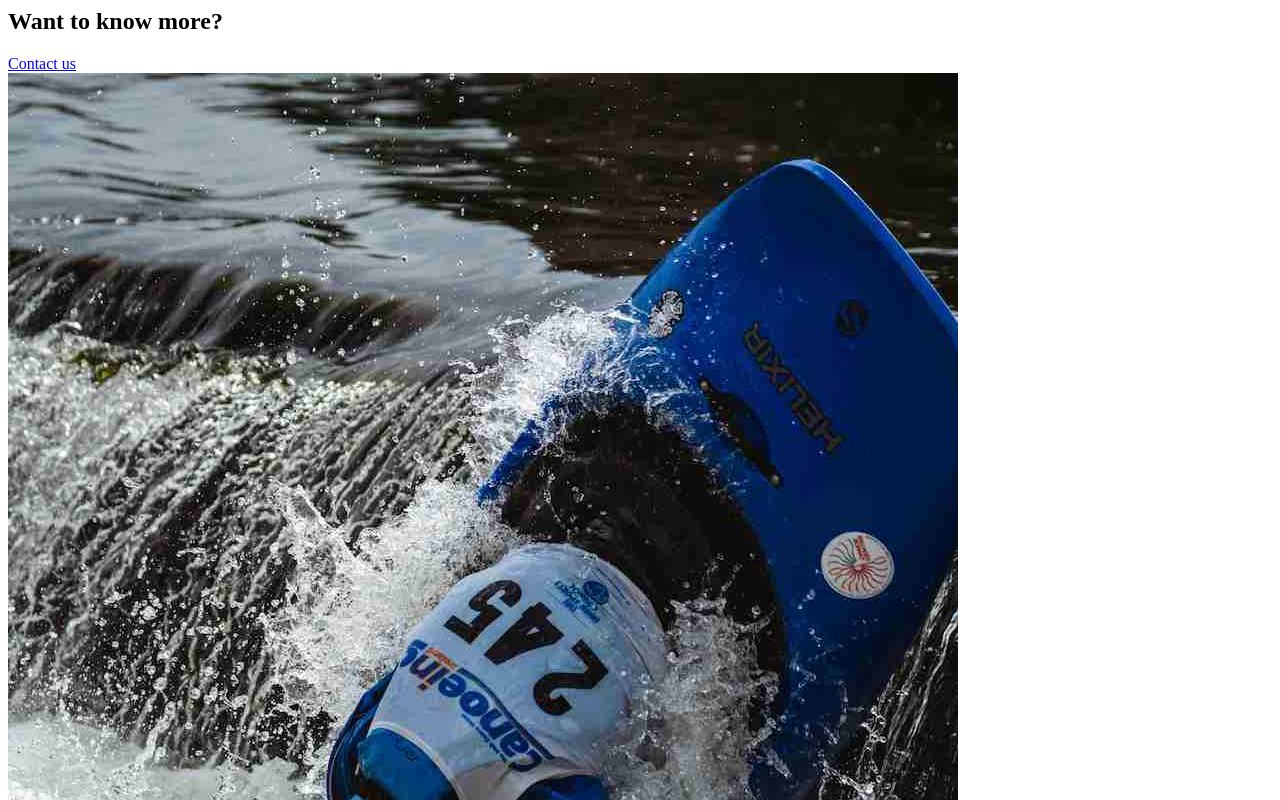
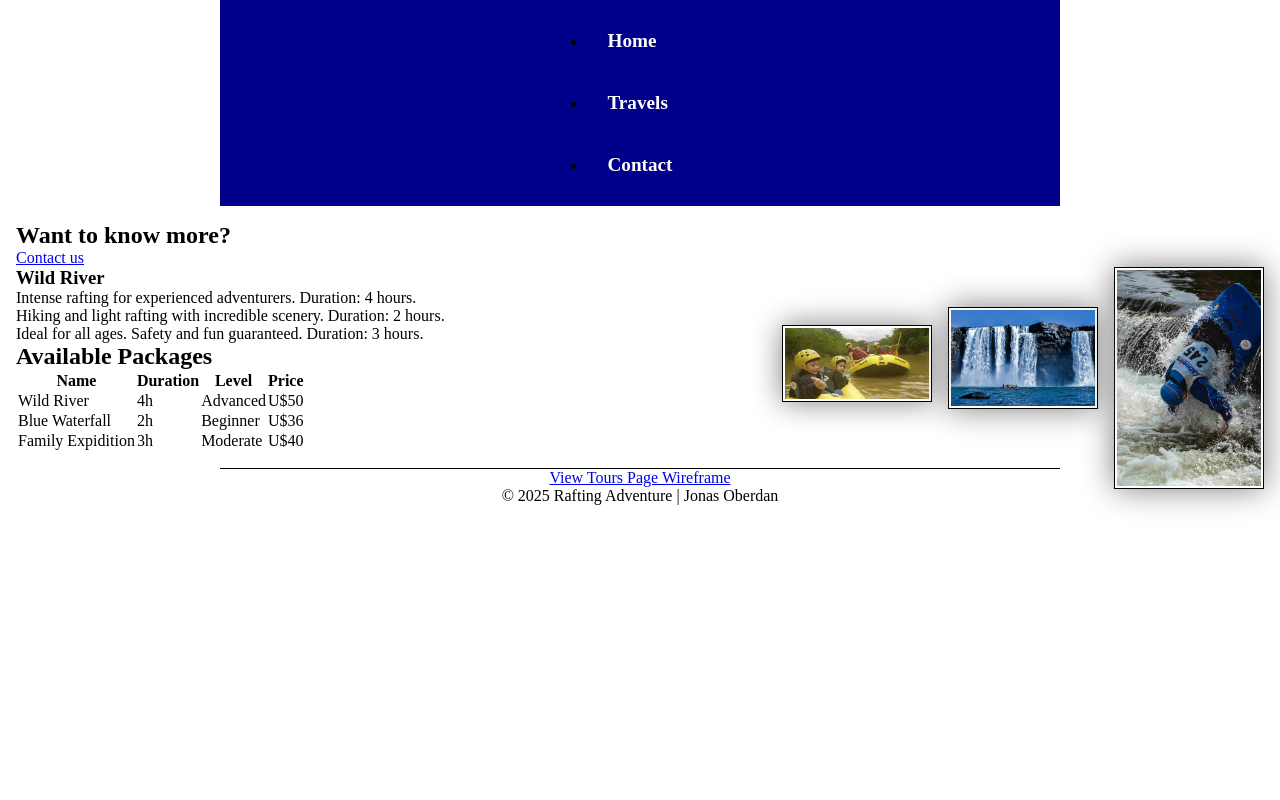
Before and after one commit to joberdan88/wdd130, a plain HTML site: page wwr/trips.html in a window 1280 px wide. Shown: the top 800 px of the page. Drawn offline with Linux system fonts and the light colour scheme; files that its build step writes are made by us from their sources.

Commit message:
update W06 Project: Rafting Site - Home and Trips Pages

```diff
--- a/wwr/index.html
+++ b/wwr/index.html
@@ -1,3 +1,23 @@
+<!DOCTYPE html>
+<html lang="en-US"
+<head>
+    <meta charset="UTF-8">
+    <meta name="viewport" content="width=device-width, initial-scale=1.0">
+    <meta name="description" content="Explore rafting adventures with experienced guides and guaranteed safety. Subscribe to our newsletter and see our travel packages.">
+    <title>Rafting Adventure - Home Page</title>
+    <link rel="stylesheet" href="styles.css">
+</head>
+<body>
+    <header>
+        <nav>
+            <ul>
+                <li><a href="index.html">Home</a></li>
+                <li><a href="trips.html">Travels</a></li>
+                <li><a href="contact.html">Contact</a></li>
+            </ul>
+        </nav>
+    </header>
+
     <main>
         <section class="hero">
             <img src="images/rafting2.jpg" alt="Rafting Adventure">
@@ -35,3 +55,9 @@
             </div>
         </section>
     </main>
+
+    <footer>
+        <p>&copy; 2025 Rafting Adventure. Todos os direitos reservados.</p>
+    </footer>
+</body>
+</html>
--- a/wwr/trips.html
+++ b/wwr/trips.html
@@ -1,3 +1,23 @@
+<!DOCTYPE html>
+<html lang="en-US">
+<head>
+    <meta charset="UTF-8">
+    <meta name="viewport" content="width=device-width, initial-scale=1.0">
+    <meta name="description" content="Check out our rafting packages: intense adventures, beginner tours, and expeditions for the whole family.">
+    <title>Rafting Adventure - Travels</title>
+    <link rel="stylesheet" href="styles.css">
+</head>
+<body>
+    <header>
+        <nav>
+            <ul>
+                <li><a href="index.html">Home</a></li>
+                <li><a href="trips.html">Travels</a></li>
+                <li><a href="contact.html">Contact</a></li>
+            </ul>
+        </nav>
+    </header>
+
 <main>
     <section class="cta-contact">
         <h2>Want to know more?</h2>
@@ -55,7 +75,9 @@
     </section>
 </main>
 
-<footer>
-    <p><a href="images/trips-wireframe.jpg">View Tours Page Wireframe</a></p>
-    <p>&copy; 2025 Rafting Adventure | Jonas Oberdan</p>
-</footer>
+    <footer>
+        <p><a href="images/trips-wireframe.jpg">View Tours Page Wireframe</a></p>
+        <p>&copy; 2025 Rafting Adventure | Jonas Oberdan</p>
+    </footer>
+</body>
+</html>
```
Lines whose indentation alone changed are shown as unchanged.
